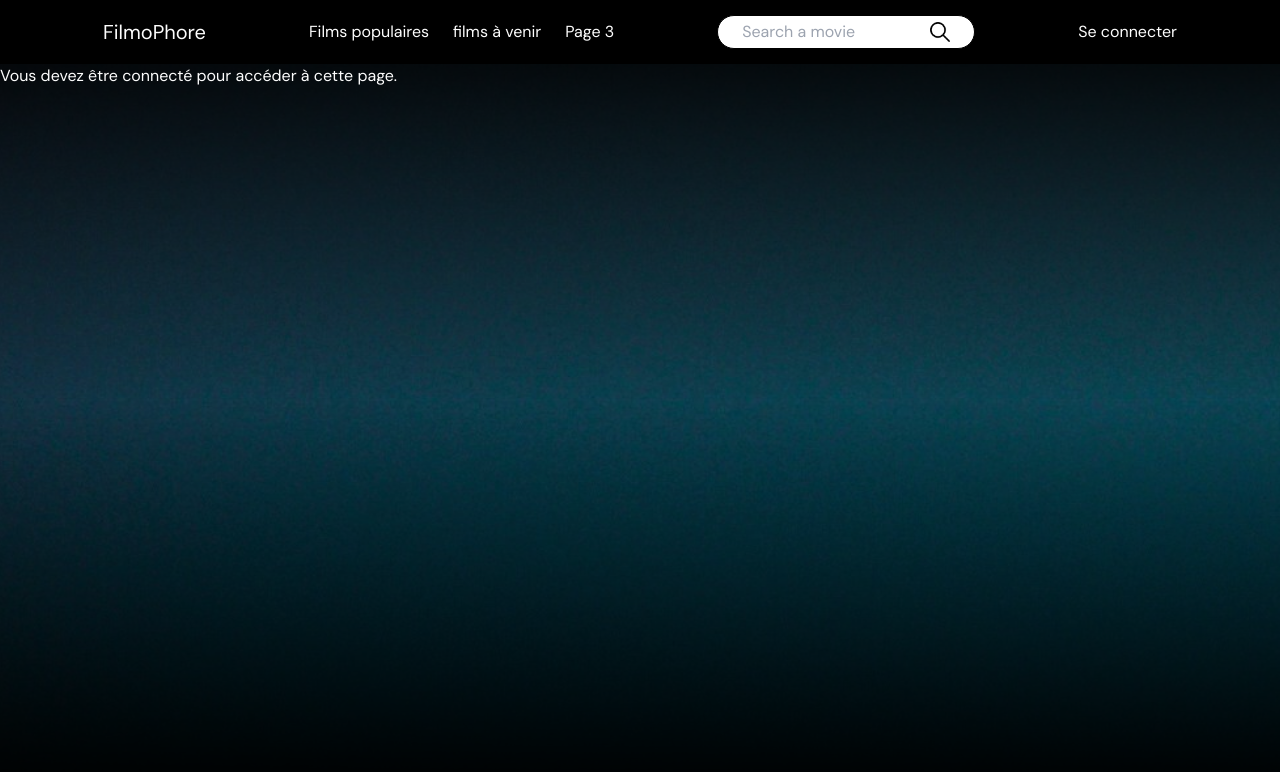
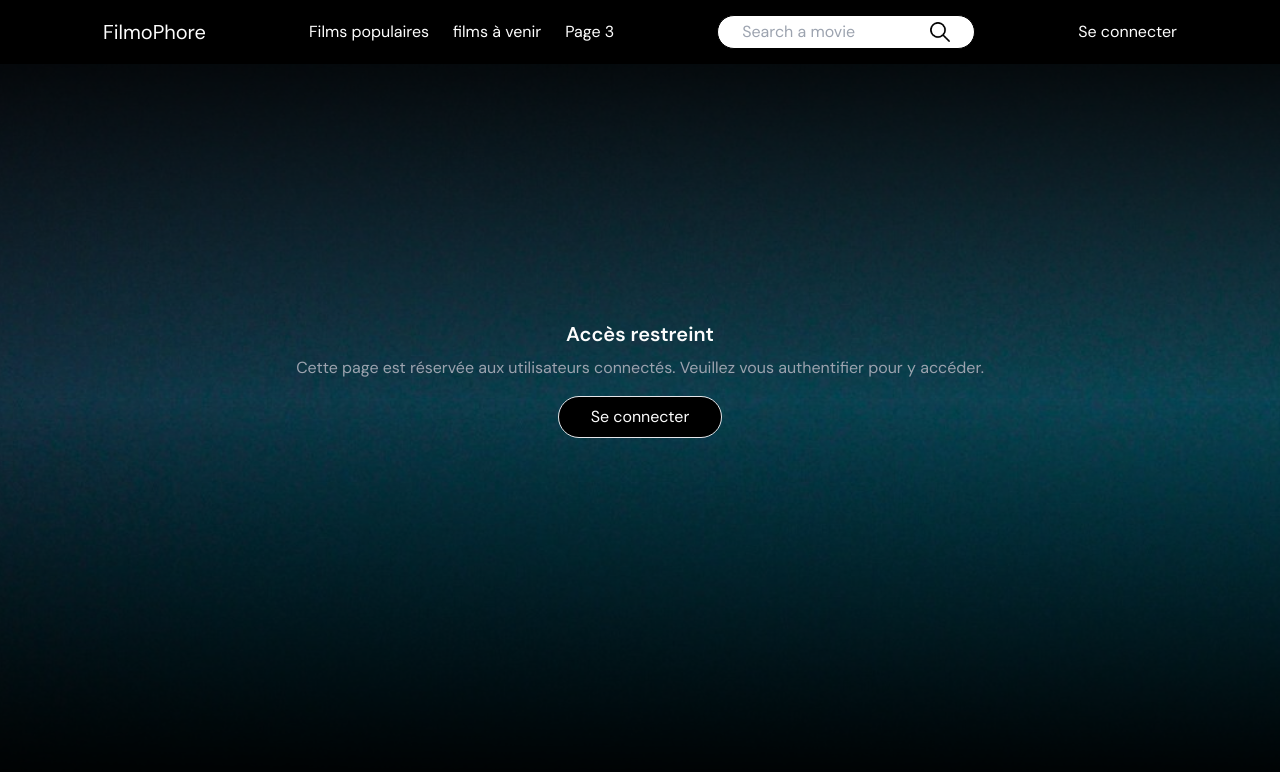
Before and after one commit to Swaannnn/filmophore, a Next.js app: page /account in a window 1280 px wide. Shown: the top 772 px of the page. Built offline with nearby package versions, Linux system fonts and the light colour scheme; no server answers.

Commit message:
ajout composant page besoin connexion

```diff
--- a/src/app/account/page.tsx
+++ b/src/app/account/page.tsx
@@ -4,6 +4,7 @@ import {signOut, useSession} from "next-auth/react";
 import Image from "next/image";
 import Loader from "@/components/Loader/Loader";
 import {Button} from "@/components/Button";
+import Unconnect from "@/components/Unconnect";
 
 export default function Account() {
     const { data: session, status } = useSession();
@@ -15,9 +16,7 @@ export default function Account() {
 
     if (!session) {
         return (
-            <div>
-                <h1>Vous devez être connecté pour accéder à cette page.</h1>
-            </div>
+            <Unconnect />
         );
     }
 
--- a/src/app/popularMovies/page.tsx
+++ b/src/app/popularMovies/page.tsx
@@ -27,21 +27,24 @@ export default function PopularMovies(): ReactElement {
             })
     }, [])
 
-    if (loading) return <Loader />
-    if (error) return <p>{error}</p>
-
     return (
         <div className="flex flex-col justify-center items-center max-w-full">
             <h1 className="text-[4em]">Films populaires</h1>
+            {loading && (
+                <Loader />
+            )}
+            {error && <p>{error}</p>}
+            {!loading && !error && (
                 <div>
                     {movies.length > 0 ? (
                         movies.map((movie: MovieCardInterface) => (
-                        <MovieCard key={movie.id} movie={movie} />
+                            <MovieCard key={movie.id} movie={movie}/>
                         ))
                     ) : (
                         <p>Aucun film trouvé</p>
                     )}
                 </div>
+            )}
         </div>
     )
 }
--- a/src/app/register/page.tsx
+++ b/src/app/register/page.tsx
@@ -96,7 +96,7 @@ export default function Register() {
                         <input
                             type="text"
                             name="username"
-                            placeholder="John Doe"
+                            placeholder="johndoe42"
                             onChange={handleChange}
                             required
                             className={`${inputStyles} ${usernameError ? "border-red-500" : "border-gray-300"}`}
--- a/src/app/upcomingMovies/page.tsx
+++ b/src/app/upcomingMovies/page.tsx
@@ -27,12 +27,14 @@ export default function LatestMovies(): ReactElement {
             })
     }, [])
 
-    if (loading) return <Loader />
-    if (error) return <p>{error}</p>
-
     return (
         <div className="flex flex-col justify-center items-center max-w-full">
             <h1 className="text-[4em]">Films à venir</h1>
+            {loading && (
+                <Loader />
+            )}
+            {error && <p>{error}</p>}
+            {!loading && !error && (
                 <div>
                     {movies.length > 0 ? (
                         movies.map((movie: MovieCardInterface) => (
@@ -42,6 +44,7 @@ export default function LatestMovies(): ReactElement {
                         <p>Aucun film trouvé</p>
                     )}
                 </div>
+            )}
         </div>
     )
 }
--- a/src/components/Header.tsx
+++ b/src/components/Header.tsx
@@ -15,9 +15,9 @@ export default function Header(): ReactElement {
 
     useEffect(() => {
         if (status === "authenticated") {
-            setLastStateText("Compte");
+            setLastStateText("Mon compte");
             setLastStateLink("/account");
-            localStorage.setItem("lastStateText", "Compte");
+            localStorage.setItem("lastStateText", "Mon compte");
             localStorage.setItem("lastStateLink", "/account");
         } else if (status === "unauthenticated") {
             setLastStateText("Se connecter");
--- /dev/null
+++ b/src/components/Unconnect.tsx
@@ -0,0 +1,18 @@
+import {useRouter} from "next/navigation";
+import {Button} from "@/components/Button";
+
+export default function Unconnect() {
+    const router = useRouter();
+
+    return (
+        <div className="flex flex-col justify-center items-center pt-64 text-center">
+            <h2 className="text-xl font-semibold pb-2">Accès restreint</h2>
+            <p className="pb-4 text-gray-400">Cette page est réservée aux utilisateurs connectés. Veuillez vous authentifier pour y accéder.</p>
+            <Button
+                variant={'primary'}
+                onClick={() => router.push('/login')}>
+                Se connecter
+            </Button>
+        </div>
+    )
+}
```
Lines whose indentation alone changed are shown as unchanged.
